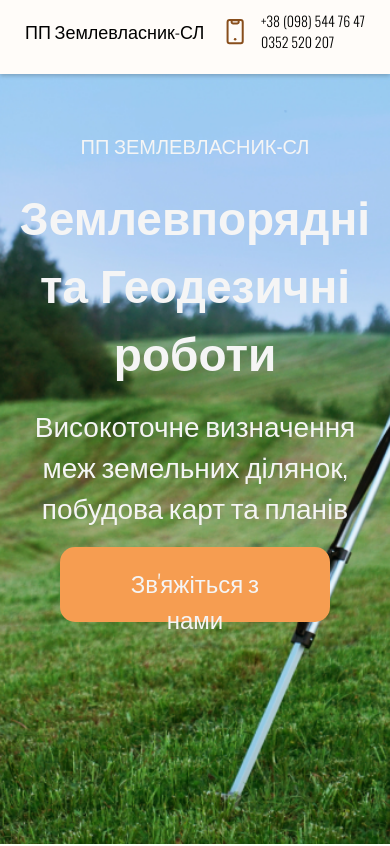
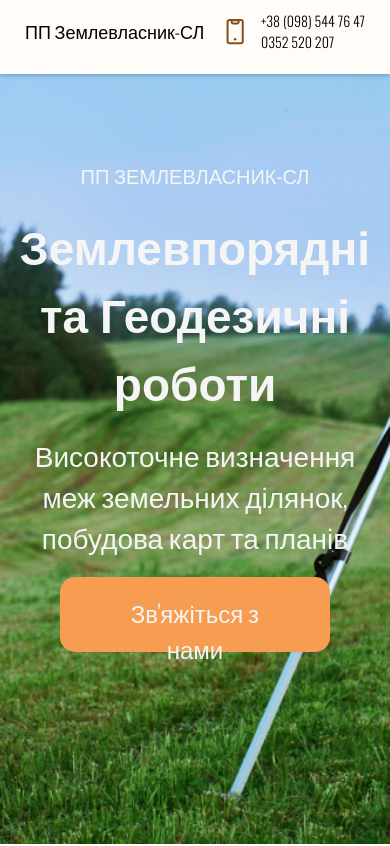
Before and after one commit to morento101/LandOwnerLandingPageNextjs, a Next.js app: page / in a window 390 px wide. Shown: the top 846 px of the page. Built offline with nearby package versions, Linux system fonts and the light colour scheme.

Commit message:
padding-top fixed for tablets, hero image

```diff
--- a/components/heroSection.module.scss
+++ b/components/heroSection.module.scss
@@ -57,7 +57,7 @@
     &__brand {
       font-weight: 400;
       font-size: 20px;
-      padding-top: 130px;
+      padding-top: 160px;
     }
   }
 }
```
